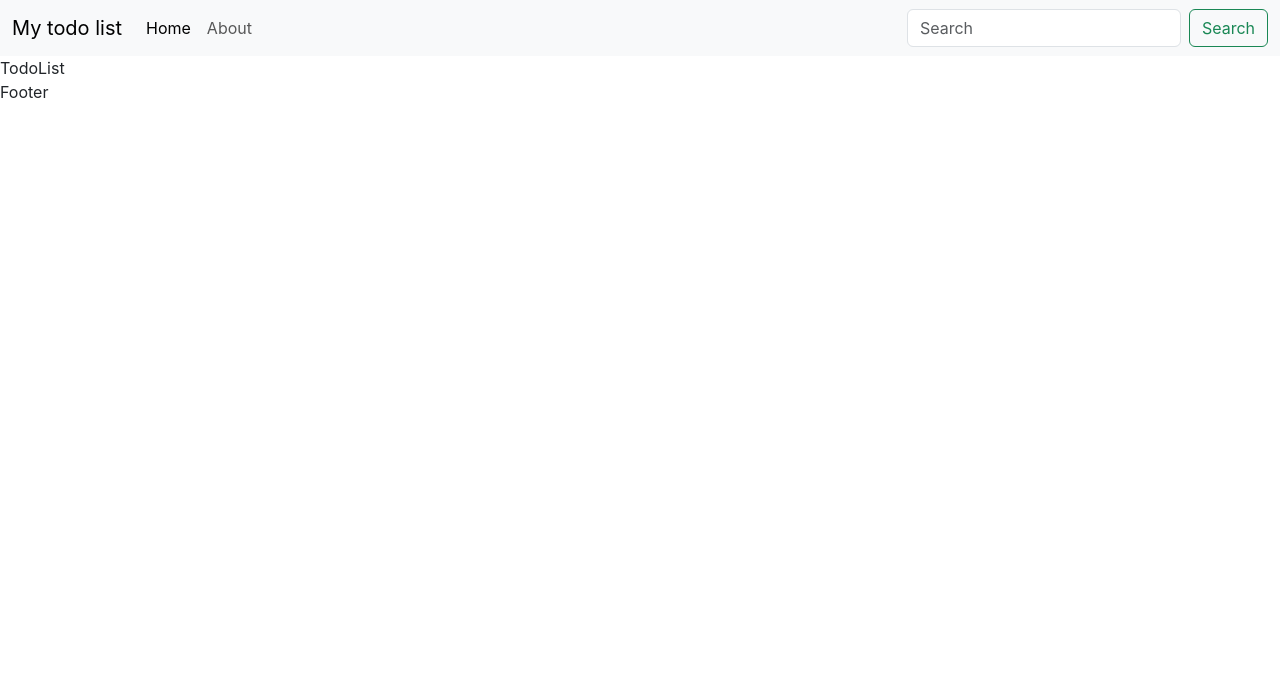
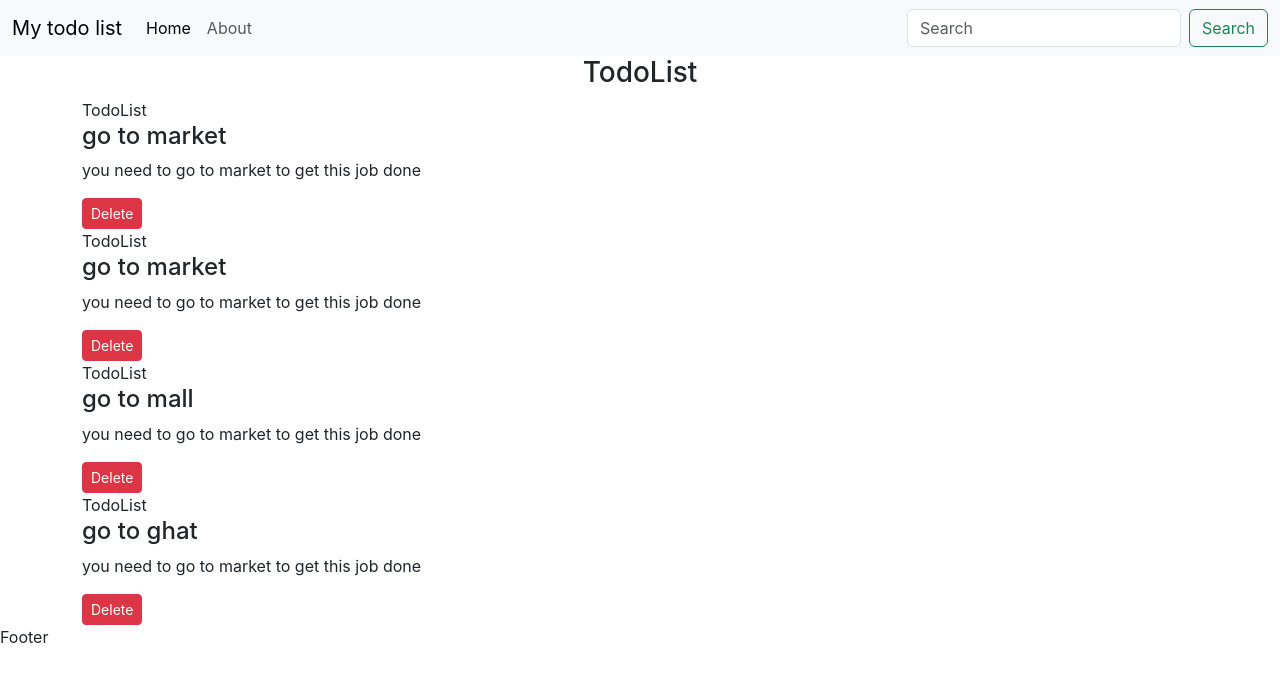
Before and after one commit to JenishVamja73/todo-List, a React (Create React App) app: page / in a window 1280 px wide. Shown: the top 682 px of the page. Built offline with nearby package versions, Linux system fonts and the light colour scheme.

Commit message:
todoitrm

```diff
--- a/src/App.js
+++ b/src/App.js
@@ -1,14 +1,31 @@
 
 import { Footer } from "./Mycompnet/Footer";
 import Header from "./Mycompnet/Header";
-import { Todoitem } from "./Mycompnet/Todoitem";
+import { Todo } from "./Mycompnet/Todo";
 
 
 function App() {
+  let todo =[{
+    No:1,
+    title:"go to market",
+    dec:"you need to go to market  to get this job done"
+  },
+  {
+    No:2,
+    title:"go to mall",
+    dec:"you need to go to market  to get this job done"
+  },
+  {
+    No:3,
+    title:"go to ghat",
+    dec:"you need to go to market  to get this job done"
+  },
+]
   return (
     <>
-    <Header title = "My todo list"/>
-    <Todoitem/>
+    <Header title = "My todo list" searchbar={true}/>
+    <Todo todos ={todo}/>
+
     <Footer/>
 
 
--- a/src/Mycompnet/Header.js
+++ b/src/Mycompnet/Header.js
@@ -1,5 +1,4 @@
 import React from 'react'
-
 export default function Header(props) {
   return (
     <nav className="navbar navbar-expand-lg bg-body-tertiary">
@@ -18,10 +17,10 @@ export default function Header(props) {
         </li>
 
       </ul>
-      <form className="d-flex" role="search">
+     { props.searchbar?<form className="d-flex" role="search">
         <input className="form-control me-2" type="search" placeholder="Search" aria-label="Search"></input>
         <button className="btn btn-outline-success" type="submit">Search</button>
-      </form>
+      </form>:""}
     </div>
   </div>
 </nav>
--- /dev/null
+++ b/src/Mycompnet/Todo.js
@@ -0,0 +1,21 @@
+import React from 'react';
+import { Todoitem } from '../Mycompnet/Todoitem';
+
+export  const Todo=(props)=> {
+
+  return (
+    <div className='container'>
+      <h3 className='text-center'>TodoList</h3>
+      <Todoitem todo = {props.todos[0]}/ >
+      {/* {props.todo.map((todo)=>{
+        return
+          <Todoitem todo={props.todo}></Todoitem>
+
+      })} */}
+      {props.todos.map((todo)=>{
+        return <Todoitem todo={todo}/>
+      })}
+    {/* {  props.todos} */}
+    </div>
+  )
+}
--- a/src/Mycompnet/Todoitem.js
+++ b/src/Mycompnet/Todoitem.js
@@ -1,9 +1,15 @@
 import React from 'react'
 
-export const Todoitem=()=> {
+export const Todoitem=({todo})=> {
+  // console.log(todos)
   return (
     <div>
       TodoList
+      <h4>{todo.title}</h4>
+      <p>{todo.dec}</p>
+      <button type="button" class="btn btn-sm btn-danger">Delete</button>
+
+
 
     </div>
   )
```
Also changed, not shown: src/Mycompnet/Tofo.js (deleted, +0 -9 lines).
